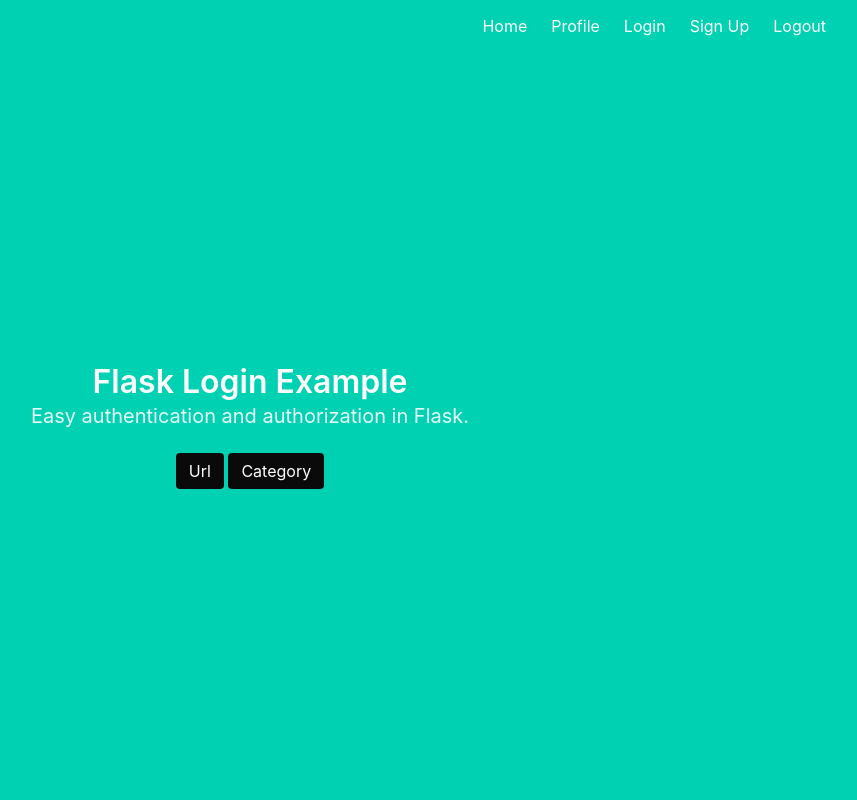
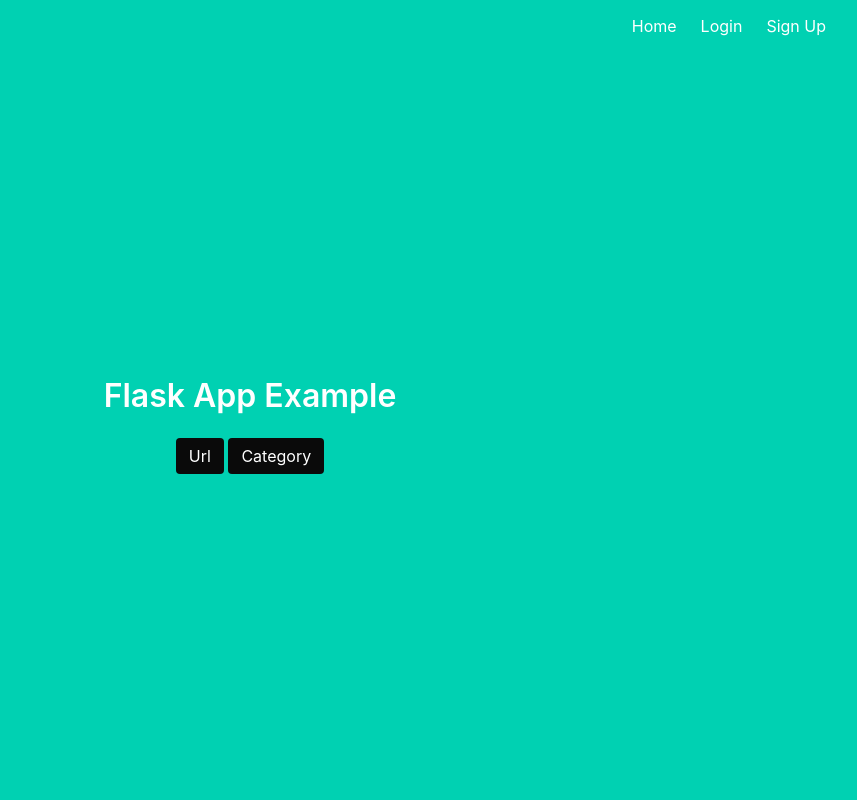
Before and after one commit to ContentGardeningStudio/flaskexampleapp, a Python web app: template templates/index.html in a window 1280 px wide. Shown: the whole page, without its empty margins (390-1247 px from the left). Run offline with Jinja, Linux system fonts and the light colour scheme; the template is opened without the code that fills it, so the values that code supplies are empty.

Commit message:
improve UX

```diff
--- a/templates/base.html
+++ b/templates/base.html
@@ -17,11 +17,13 @@
                 <div class="container">
                     <div id="navbarMenuHeroA" class="navbar-menu">
                         <div class="navbar-end">
+                            {% if current_user.is_authenticated %}
+                                <a href="{{ url_for('auth.logout') }}" class="navbar-item">
+                                    Logout
+                                </a>
+                            {% else %}
                                 <a href="{{ url_for('main.index') }}" class="navbar-item">
                                 Home
-                            </a>
-                            <a href="{{ url_for('main.profile') }}" class="navbar-item">
-                                Profile
                                 </a>
                                 <a href="{{ url_for('auth.login') }}" class="navbar-item">
                                     Login
@@ -29,9 +31,7 @@
                                 <a href="{{ url_for('auth.signup') }}" class="navbar-item">
                                     Sign Up
                                 </a>
-                            <a href="{{ url_for('auth.logout') }}" class="navbar-item">
-                                Logout
-                            </a>
+                            {% endif %}
                         </div>
                     </div>
                 </div>
--- a/templates/category/delete_cat.html
+++ b/templates/category/delete_cat.html
@@ -18,7 +18,7 @@
         Click YES to confirm
         <button type="submit" class="button is-small">YES</button>
     </form>
-    <a href="{{ url_for('main.show_all_category') }}">
+    <a href="{{ url_for('main.show_all_categories') }}">
         <button class="button is-dark is-small">Cancel</button>
     </a>
 {% endblock %}
--- a/templates/index.html
+++ b/templates/index.html
@@ -2,11 +2,8 @@
 
 {% block content %}
     <h1 class="title">
-      Flask Login Example
+      Flask App Example
     </h1>
-    <h2 class="subtitle">
-      Easy authentication and authorization in Flask.
-    </h2>
     <a href="{{ url_for('main.show_all_url') }}">
         <button class="button is-black">Url</button>
     </a>
```
Lines whose indentation alone changed are shown as unchanged.
